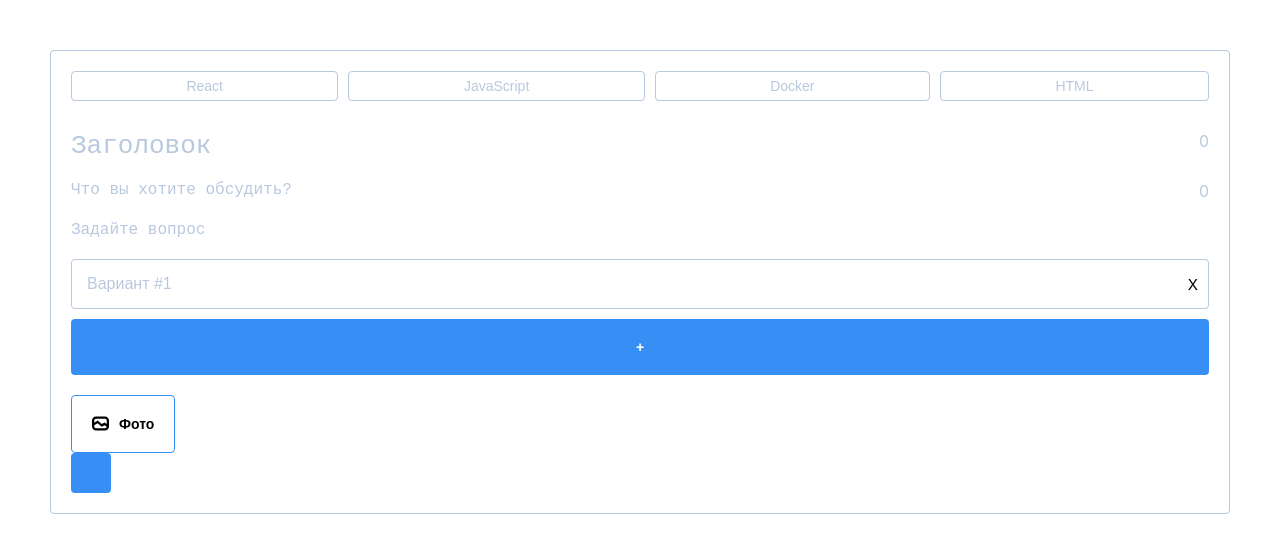
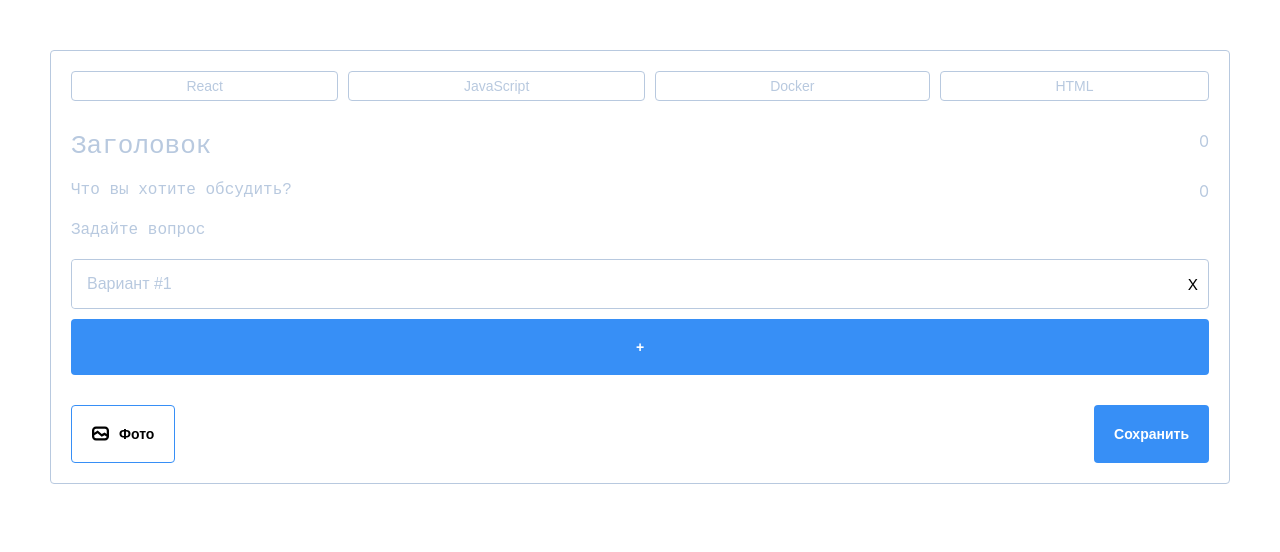
Before and after one commit to BOBRIWE/proglib-vote-form, a React (Create React App) app: page / in a window 1280 px wide. Shown: the top 552 px of the page. Built offline with nearby package versions, Linux system fonts and the light colour scheme.

Commit message:
FormPhoto ~done

```diff
--- a/src/components/Form/Form.jsx
+++ b/src/components/Form/Form.jsx
@@ -6,8 +6,15 @@ import FormInput from "../FormInput/FormInput";
 import FormVote from "../FormVote/FormVote";
 import FormButton from "../FormButton/FormButton";
 import FormPhotoButton from "../FormPhotoButton/FormPhotoButton";
+import FormPhotoContainer from "../FormPhotoContainer/FormPhotoContainer";
 
-function Form() {
+class Form extends React.Component {
+    constructor(props) {
+        super(props);
+        this.state = {files: []};
+    }
+
+    render() {
         return (
             <form>
                 <article className="Form__view">
@@ -23,13 +30,17 @@ function Form() {
                         <FormTextarea validate={(str) => {return str.length > 0}} name="vote-title" placeholder="Задайте вопрос" type="small"/>
                         <FormVote/>
                     </main>
-                <footer>
-                    <FormPhotoButton/>
-                    <FormButton/>
+                    <footer className="Form__footer">
+                        <FormPhotoContainer files={this.state.files}/>
+                        <div className="Form__footer__buttons">
+                            <FormPhotoButton filesUpdated={(files) => {this.setState({files})}}/>
+                            <FormButton onClick={() => {}} title="Сохранить"/>
+                        </div>
                     </footer>
                 </article>
             </form>
         );
     }
+}
 
 export default Form;
--- a/src/components/Form/Form.scss
+++ b/src/components/Form/Form.scss
@@ -23,4 +23,16 @@
         grid-auto-flow: row;
         row-gap: 20px;
     }
+
+    &__footer {
+        display: grid;
+        grid-auto-flow: row;
+        row-gap: 10px;
+
+        &__buttons {
+            display: grid;
+            grid-auto-flow: column;
+            grid-template-columns: auto min-content;
+        }
+    }
 }
--- a/src/components/FormPhotoButton/FormPhotoButton.jsx
+++ b/src/components/FormPhotoButton/FormPhotoButton.jsx
@@ -2,13 +2,35 @@ import React from "react";
 import './FormPhotoButton.scss';
 import photoIcon from './../../assets/photo-icon.svg';
 
-function FormPhotoButton() {
-    return (
-        <button className="FormPhotoButton">
-            <img src={photoIcon}/>
-            <span className="FormPhotoButton__text">Фото</span>
-        </button>
-    );
+class FormPhotoButton extends React.Component {
+    constructor(props) {
+        super(props);
+        this.inputRef = React.createRef();
+    }
+
+    onClick(e) {
+        e.preventDefault();
+        this.inputRef.current.click();
+    }
+
+    componentDidMount() {
+        this.inputRef.current.addEventListener('change', () => {
+            const files = [...this.inputRef.current.files];
+            this.props.filesUpdated(files);
+        });
+    }
+
+    render() {
+        return (
+            <div className="FormPhotoButton">
+                <button onClick={this.onClick.bind(this)} className="FormPhotoButton__button">
+                    <img src={photoIcon}/>
+                    <span className="FormPhotoButton__text">Фото</span>
+                </button>
+                <input ref={this.inputRef} multiple className="FormPhotoButton__file-input" type="file" accept="image/*"/>
+            </div>
+        );
+    }
 }
 
 export default FormPhotoButton;
--- a/src/components/FormPhotoButton/FormPhotoButton.scss
+++ b/src/components/FormPhotoButton/FormPhotoButton.scss
@@ -1,4 +1,5 @@
 .FormPhotoButton {
+  &__button {
     border: 1px solid #378ff6;
     padding: 20px;
     font-size: 14px;
@@ -8,6 +9,11 @@
     font-weight: bold;
 
     display: flex;
+  }
+
+  &__file-input {
+    display: none;
+  }
 
   &__text {
     margin-left: 10px;
--- /dev/null
+++ b/src/components/FormPhotoContainer/FormPhotoContainer.jsx
@@ -0,0 +1,47 @@
+import React from "react";
+import './FormPhotoContainer.scss';
+
+class FormPhotoContainer extends React.Component {
+    constructor(props) {
+        super(props);
+
+        this.state = {
+            urls: []
+        }
+    }
+
+    update() {
+        const urls = [];
+        for (let file of this.props.files) {
+            urls.push(URL.createObjectURL(file));
+        }
+
+        this.setState({urls});
+    }
+
+    componentDidMount() {
+        this.update();
+    }
+
+    componentDidUpdate(prevProps, prevState, snapshot) {
+        if (JSON.stringify(prevProps.files) !== JSON.stringify(this.props.files)) {
+            this.update();
+        }
+    }
+
+    imageClick(e) {
+
+    }
+
+    render() {
+        return (
+            <div className="FormPhotoContainer">
+                {this.state.urls.map((value, index, array) => {
+                    return <div className="FormPhotoContainer__item" key={index} onClick={this.imageClick.bind(this)} style={{'background-image': `url(${value})`}}/>
+                })}
+            </div>
+        );
+    }
+}
+
+export default FormPhotoContainer;
--- /dev/null
+++ b/src/components/FormPhotoContainer/FormPhotoContainer.scss
@@ -0,0 +1,13 @@
+.FormPhotoContainer {
+  display: grid;
+  grid-template-columns: repeat(auto-fit, 200px);
+  column-gap: 5px;
+  row-gap: 5px;
+
+  &__item {
+    height: 100px;
+    background-repeat: no-repeat;
+    background-size: cover;
+    position: relative;
+  }
+}
```
Lines whose indentation alone changed are shown as unchanged.
